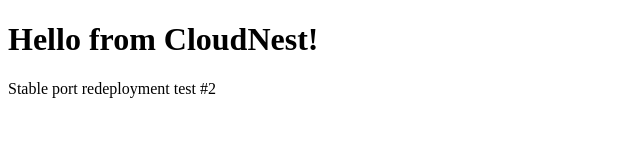
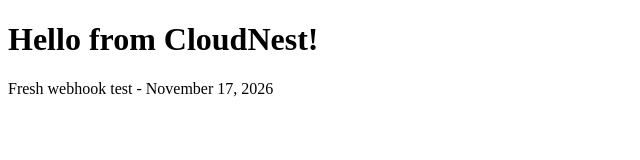
Before and after one commit to kgnah/cloudnest-test-app, a plain HTML site: page index.html in a window 1280 px wide. Shown: the whole page, without its empty margins (0-640 px from the left). Drawn offline with Linux system fonts and the light colour scheme.

Commit message:
Test fresh GitHub webhook delivery

```diff
--- a/index.html
+++ b/index.html
@@ -5,6 +5,6 @@
 </head>
 <body>
     <h1>Hello from CloudNest!</h1>
-    <p>Stable port redeployment test #2</p>
+    <p>Fresh webhook test - November 17, 2026</p>
 </body>
 </html>
```
